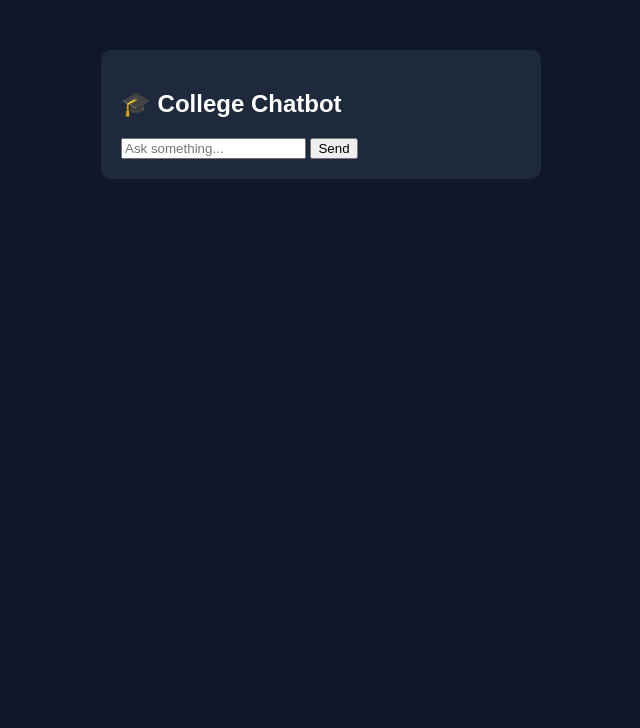
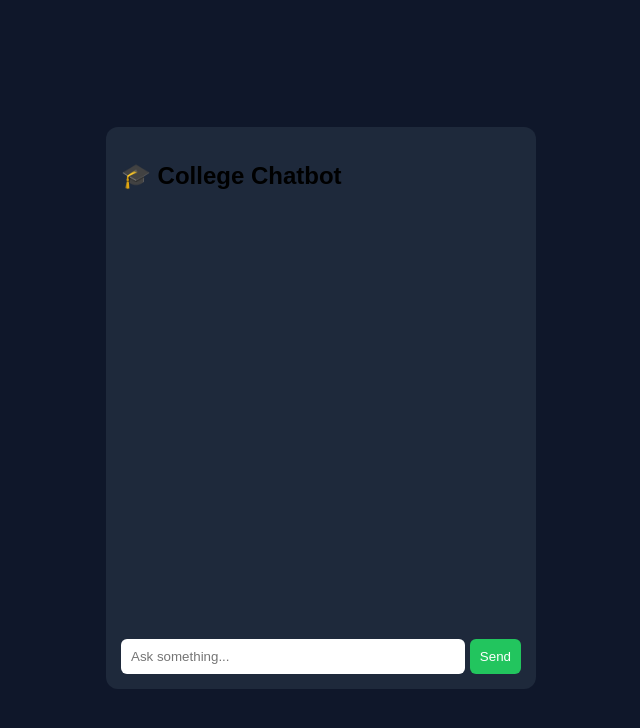
Before and after one commit to pooja-satpute/college-chatbot, a plain HTML site: page index.html in a window 1280 px wide. Shown: the whole page, without its empty margins (319-959 px from the left). Drawn offline with Linux system fonts and the light colour scheme.

Commit message:
Update style.css

```diff
--- a/static/style.css
+++ b/static/style.css
@@ -1,5 +1,65 @@
-body { background:#0f172a; color:white; font-family:Arial; }
-.chat-container { width:400px; margin:auto; margin-top:50px; background:#1e293b; padding:20px; border-radius:10px;}
-.message{padding:10px;margin:5px;border-radius:8px;}
-.user{background:#3b82f6;text-align:right;}
-.bot{background:#22c55e;}
+body {
+    font-family: Arial, sans-serif;
+    background: #0f172a;
+    display: flex;
+    justify-content: center;
+    align-items: center;
+    height: 100vh;
+}
+
+/* Chat box */
+.chat-container {
+    width: 400px;
+    background: #1e293b;
+    border-radius: 12px;
+    padding: 15px;
+}
+
+/* Chat messages */
+#chat-box {
+    height: 400px;
+    overflow-y: auto;
+    padding: 10px;
+}
+
+/* User message (blue) */
+.user-msg {
+    background: #38bdf8;
+    color: white;
+    padding: 10px;
+    border-radius: 10px;
+    margin: 5px;
+    text-align: right;
+}
+
+/* Bot message (green) */
+.bot-msg {
+    background: #22c55e;
+    color: white;
+    padding: 10px;
+    border-radius: 10px;
+    margin: 5px;
+    text-align: left;
+}
+
+/* Input */
+.input-box {
+    display: flex;
+    margin-top: 10px;
+}
+
+input {
+    flex: 1;
+    padding: 10px;
+    border-radius: 6px;
+    border: none;
+}
+
+button {
+    padding: 10px;
+    margin-left: 5px;
+    background: #22c55e;
+    border: none;
+    color: white;
+    border-radius: 6px;
+}
```
